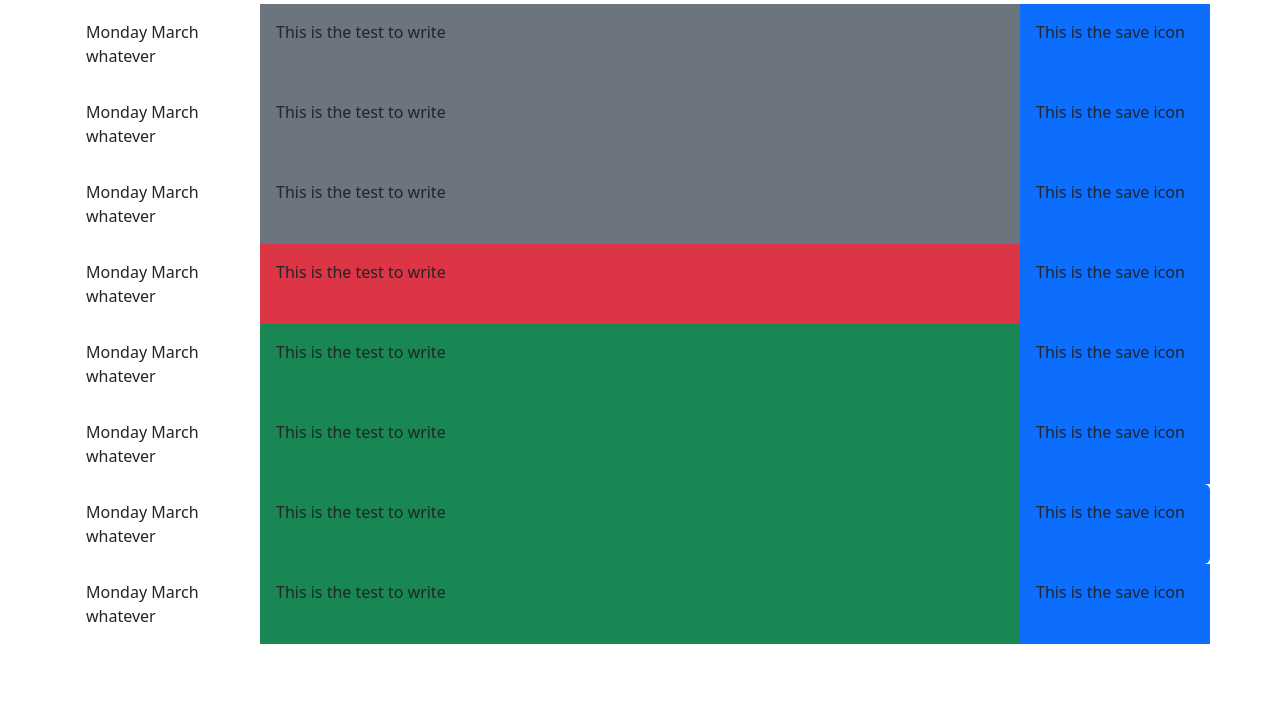
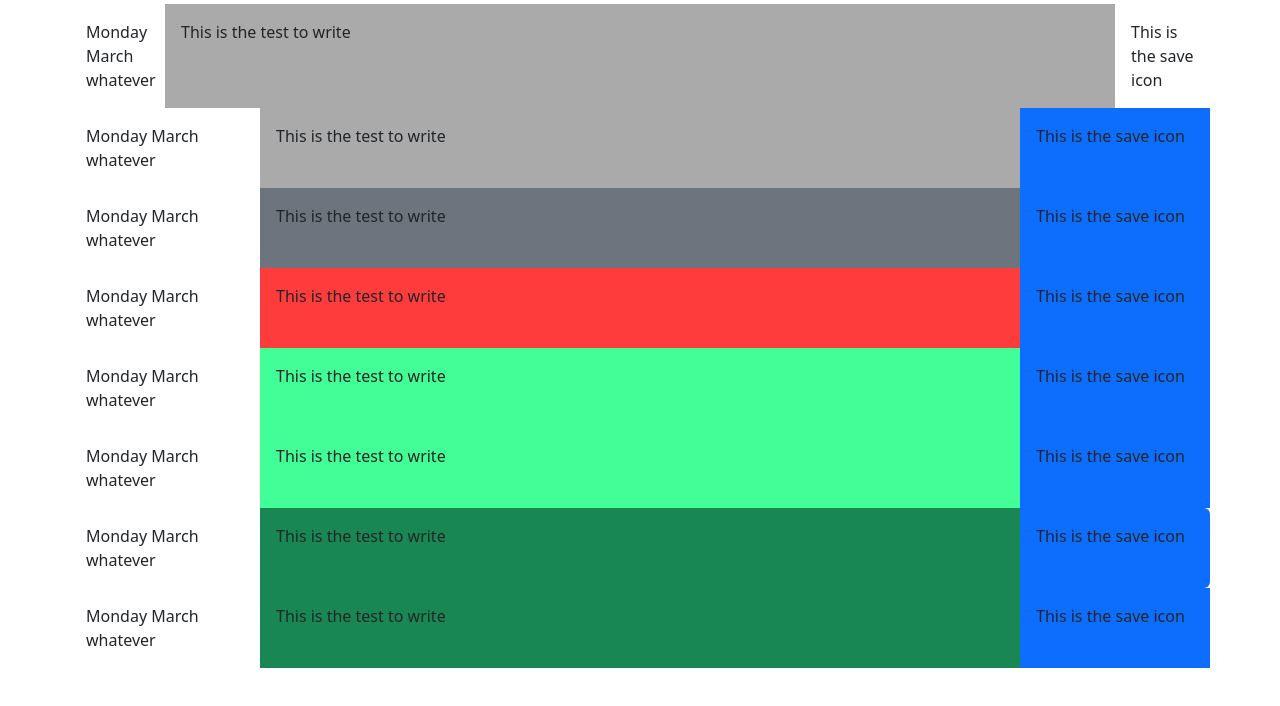
Before and after one commit to HBurnton/planTheDayAway, a plain HTML site: page index.html in a window 1280 px wide. Drawn offline with nearby package versions, Linux system fonts and the light colour scheme; files that its build step writes are made by us from their sources.

Commit message:
changed bootrap color adj

```diff
--- a/assets/styles/styles.css
+++ b/assets/styles/styles.css
@@ -0,0 +1,12 @@
+.color-past{
+    background-color: rgb(170, 170, 170);
+}
+
+.color-present{
+    background-color: rgb(255, 60, 60);
+}
+
+.color-future{
+    background-color: rgb(65, 255, 150);
+
+}
--- a/index.html
+++ b/index.html
@@ -7,7 +7,7 @@
     <meta name="viewport" content="width=device-width, initial-scale=1.0">
     <title>Harrison Burnton</title>
     <link href="https://cdn.jsdelivr.net/npm/bootstrap@5.2.0/dist/css/bootstrap.min.css" rel="stylesheet" integrity="sha384-gH2yIJqKdNHPEq0n4Mqa/HGKIhSkIHeL5AyhkYV8i59U5AR6csBvApHHNl/vI1Bx" crossorigin="anonymous">
-    <link rel="stylesheet" href="styles/styles.css">
+    <link rel="stylesheet" href="./assets/styles/styles.css">
 
 </head>
 
@@ -17,33 +17,33 @@
     </header>
     <main class="container">
         <div class="row mt-1">
+            <div class="col-3 col-md-1 p-3">Monday March whatever</div>
+            <div class="col-6 col-md-10 color-past p-3">This is the test to write</div>
+            <div class="col-3 col-md-1  p-3">This is the save icon</div>
+        </div>
+        <div class="row">
             <div class="col-3 col-md-2 p-3">Monday March whatever</div>
-            <div class="col-6 col-md-8 bg-secondary p-3">This is the test to write</div>
+            <div class="col-6 col-md-8 color-past p-3">This is the test to write</div>
             <div class="col-3 col-md-2 bg-primary p-3">This is the save icon</div>
         </div>
         <div class="row">
             <div class="col-3 col-md-2 p-3">Monday March whatever</div>
-            <div class="col-6 col-md-8 bg-secondary p-3">This is the test to write</div>
+            <div class="col-6 col-md-8 color-past bg-secondary p-3">This is the test to write</div>
             <div class="col-3 col-md-2 bg-primary p-3">This is the save icon</div>
         </div>
         <div class="row">
             <div class="col-3 col-md-2 p-3">Monday March whatever</div>
-            <div class="col-6 col-md-8 bg-secondary p-3">This is the test to write</div>
+            <div class="col-6 col-md-8 color-present p-3">This is the test to write</div>
             <div class="col-3 col-md-2 bg-primary p-3">This is the save icon</div>
         </div>
         <div class="row">
             <div class="col-3 col-md-2 p-3">Monday March whatever</div>
-            <div class="col-6 col-md-8 bg-danger p-3">This is the test to write</div>
+            <div class="col-6 col-md-8 color-future p-3">This is the test to write</div>
             <div class="col-3 col-md-2 bg-primary p-3">This is the save icon</div>
         </div>
         <div class="row">
             <div class="col-3 col-md-2 p-3">Monday March whatever</div>
-            <div class="col-6 col-md-8 bg-success p-3">This is the test to write</div>
-            <div class="col-3 col-md-2 bg-primary p-3">This is the save icon</div>
-        </div>
-        <div class="row">
-            <div class="col-3 col-md-2 p-3">Monday March whatever</div>
-            <div class="col-6 col-md-8 bg-success p-3">This is the test to write</div>
+            <div class="col-6 col-md-8 color-future p-3">This is the test to write</div>
             <div class="col-3 col-md-2 bg-primary p-3">This is the save icon</div>
         </div>
         <div class="row">
```
